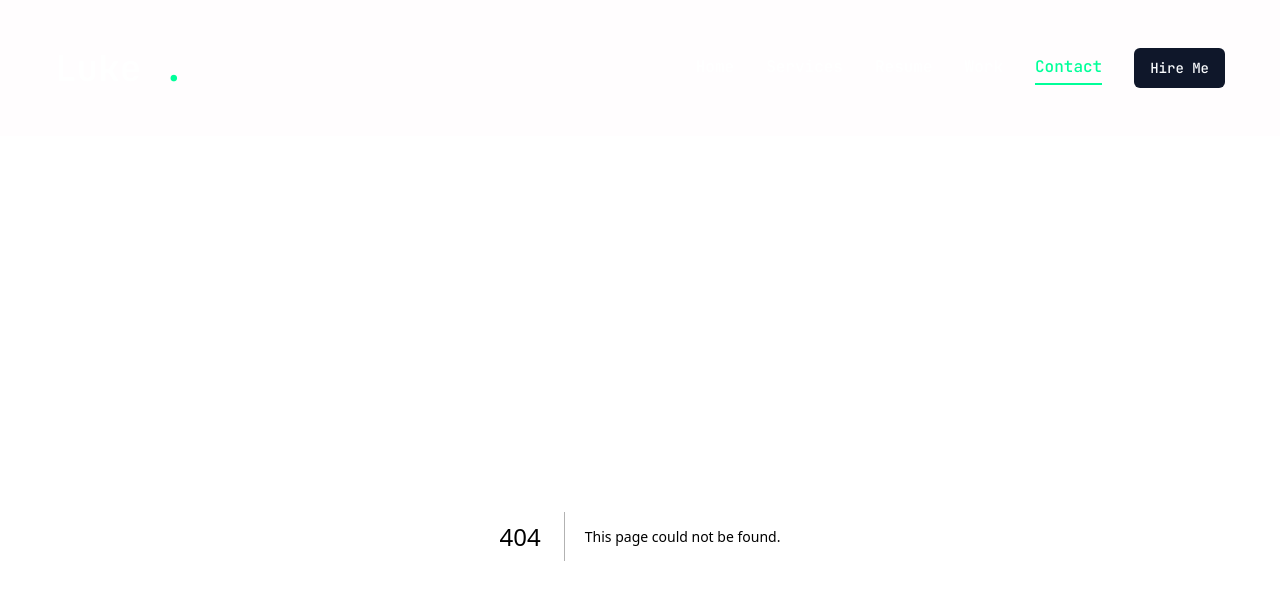
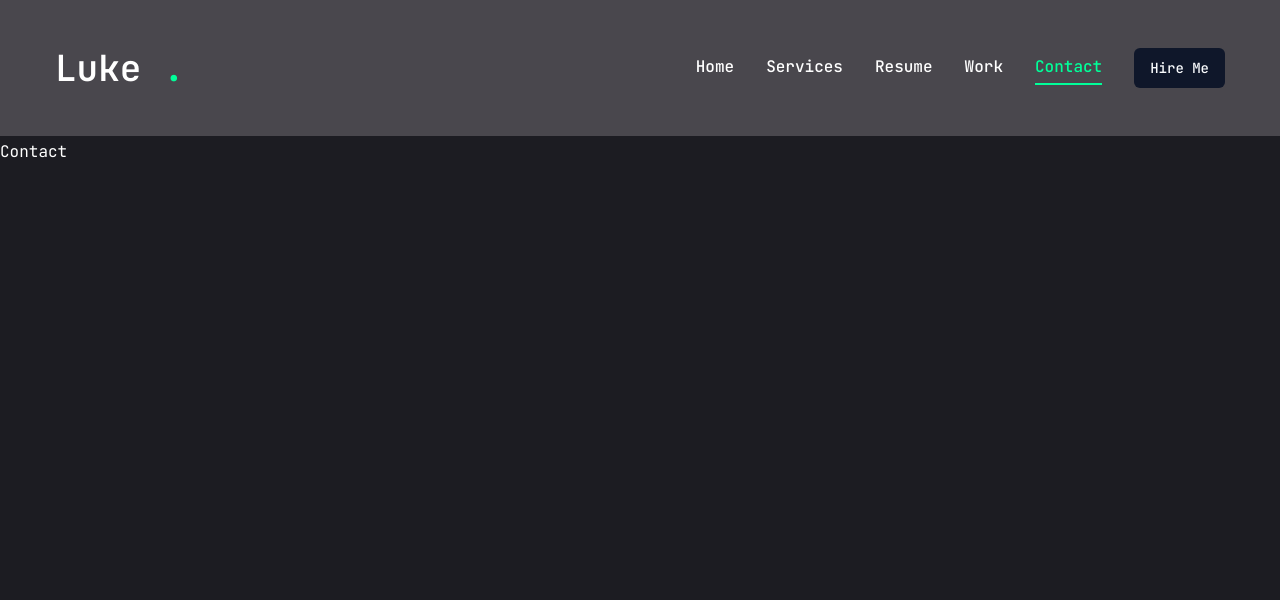
Before and after one commit to Ballursajeed/portfolio-website, a Next.js app: page /contact in a window 1280 px wide. Before the commit this address had no page. Shown: the top 600 px of the page. Built offline with nearby package versions, Linux system fonts and the light colour scheme.

Commit message:
created navigation to nav bar

```diff
--- /dev/null
+++ b/app/contact/page.jsx
@@ -0,0 +1,11 @@
+import React from 'react'
+
+const Contact = () => {
+  return (
+    <div>
+      Contact
+    </div>
+  )
+}
+
+export default Contact
--- /dev/null
+++ b/app/resume/page.jsx
@@ -0,0 +1,11 @@
+import React from 'react'
+
+const Resume = () => {
+  return (
+    <div>
+      resume page
+    </div>
+  )
+}
+
+export default Resume
--- /dev/null
+++ b/app/services/page.jsx
@@ -0,0 +1,6 @@
+
+const Services = () => {
+  return <div> services </div>
+}
+
+export default Services
--- /dev/null
+++ b/app/work/page.jsx
@@ -0,0 +1,10 @@
+
+const Work = () => {
+  return (
+    <div>
+      Work Page
+    </div>
+  )
+}
+
+export default Work
```
